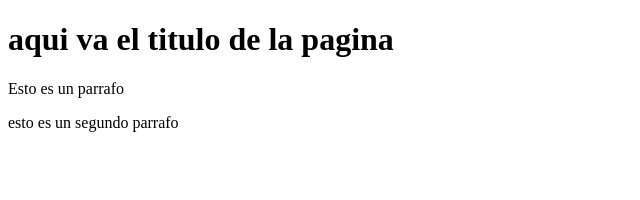
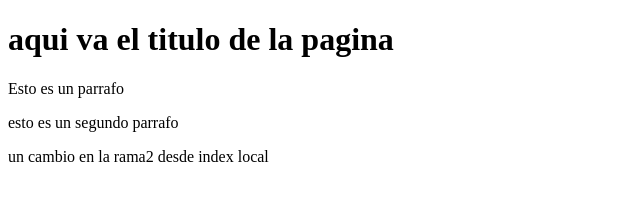
Before and after one commit to Maryyy2024/Proyecto, a plain HTML site: page index.html in a window 1280 px wide. Shown: the whole page, without its empty margins (0-640 px from the left). Drawn offline with Linux system fonts and the light colour scheme.

Commit message:
cambio de index en rama1 local

```diff
--- a/index.html
+++ b/index.html
@@ -9,5 +9,6 @@
     <h1>  aqui va el titulo de la pagina    </h1>
     <p> Esto es un parrafo </p>
     <p> esto es un segundo parrafo</p>
+    <p> un cambio en la rama2 desde index local</p>
 </body>
 </html>
```
